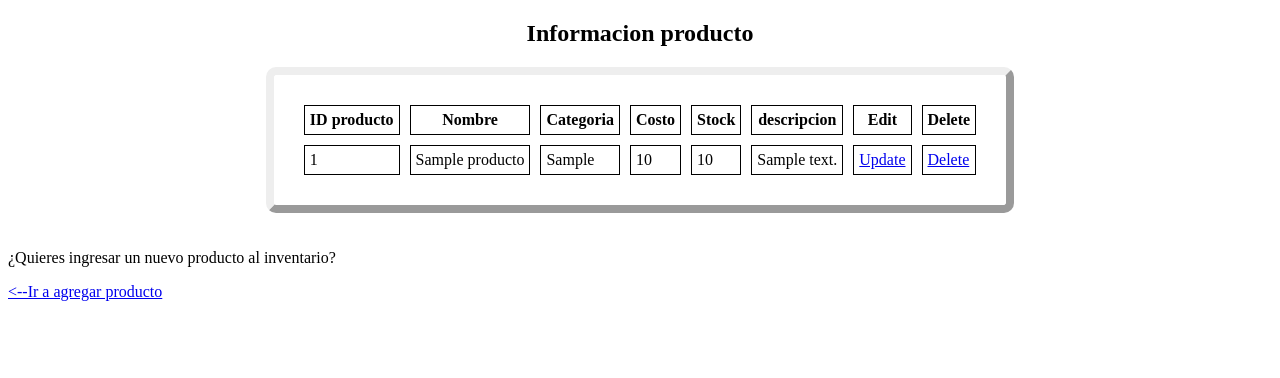
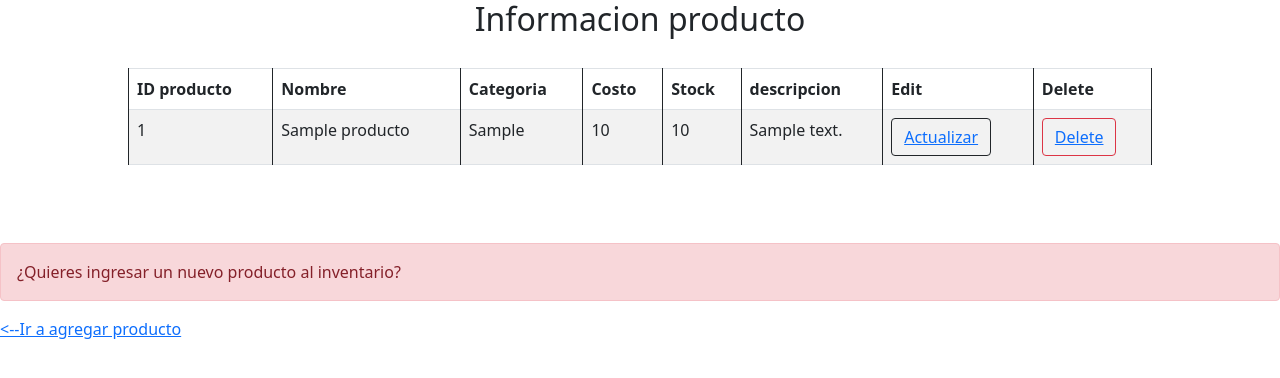
Before and after one commit to jorge9412/Tienda_Online_Pascual, a Django app: page /mostrar_productos/ in a window 1280 px wide. Shown: the top 378 px of the page. Run offline with Django 4.2, Linux system fonts and the light colour scheme; tables that the repository leaves empty hold one stand-in row (values such as "Sample post").

Commit message:
ajustando estilos en las tablas

```diff
--- a/inventario/templates/delete_product.html
+++ b/inventario/templates/delete_product.html
@@ -14,7 +14,7 @@
 
         <br><br>
         <div class="alert alert-danger" role="alert">
-            ¿Esta seguro de eliminar el producto "{{ producto.name}}"?
+            <h1 align = "center">¿Esta seguro de eliminar el producto "{{ producto.name}}"?<h1/>
         </div>
 
         <p>
--- a/inventario/templates/show_products.html
+++ b/inventario/templates/show_products.html
@@ -5,15 +5,18 @@
     <meta charset="UTF-8">
     <meta http-equiv="X-UA-Compatible" content="IE=edge">
     <meta name="viewport" content="width=device-width, initial-scale=1.0">
+    <link href="https://cdn.jsdelivr.net/npm/bootstrap@5.0.0-beta1/dist/css/bootstrap.min.css" rel="stylesheet" crossorigin="anonymous">
+    <script src="https://cdn.jsdelivr.net/npm/bootstrap@5.0.0-beta1/dist/js/bootstrap.bundle.min.js"crossorigin="anonymous"></script>
     <title>Search Employee</title>
 </head>
 <style>
+
+
     table {
-        border: 8px outset;
-        border-radius: 10px;
+        border: 0px outset;
         border-spacing: 10px;
-        padding: 20px;
-        margin-left: auto;
+        padding: 200px;
+        margin-left: 100px;
         margin-right: auto;
     }
 
@@ -26,7 +29,8 @@
 
 <body>
     <h2 style="text-align:center"> Informacion producto </h2>
-    <table align="center" style="margin: 0px auto;">
+    <div class="table-wrapper-scroll-y my-custom-scrollbar">
+        <table  style=" width: 80vw; margin: 30px auto; " align="center" class="table table-bordered table-striped">
             <thead>
                 <tr>
                     <th>ID producto</th>
@@ -49,25 +53,29 @@
                     <td>{{producto.cantidad_stock}}</td>
                     <td>{{producto.description}}</td>
                     <td>
-                    <a href="/editar_producto/{{producto.pk}}">Update</a>
+
+                        <button class="btn btn-outline-dark"><a href="/editar_producto/{{producto.pk}}">Actualizar</a></button>
                     </td>
                     <td>
-                    <a href="/eliminar_producto/{{producto.pk}}">Delete</a>
+
+                        <button type="button" class="btn btn-outline-danger"><a href="/eliminar_producto/{{producto.pk}}">Delete</a></button>
                     </td>
                 </tr>
                 {% endfor %}
             </tbody>
         </table>
-
+    <div/>
     <br><br>
+    <div>
         <div class="alert alert-danger" role="alert">
             ¿Quieres ingresar un nuevo producto al inventario?
         </div>
-
+    <div/>
     <p>
         <a href="{% url 'add-prods' %}"><--Ir a agregar producto</a>
     </p>
 
+
 </body>
 
 </html>
--- a/inventario/views.py
+++ b/inventario/views.py
@@ -38,7 +38,7 @@
         return render (request, "add_products.html")
 
 def editar_producto(request,pk):
-    producto = Productos.objects.get(id=pk)
+    producto = Productos.objects.get(id_producto=pk)
     if request.method == 'POST':
 
         producto.name = request.POST["nombre"]
@@ -59,7 +59,7 @@
 
 def eliminar_producto(request, pk):
 
-    producto = Productos.objects.get(id=pk)
+    producto = Productos.objects.get(id_producto=pk)
 
     if request.method == 'POST':
         producto.delete()
--- a/tienda_online/settings.py
+++ b/tienda_online/settings.py
@@ -79,8 +79,8 @@
 DATABASES = {
 	'default': {
 		'ENGINE': 'django.db.backends.postgresql_psycopg2',
-		'NAME' : 'prueba2',
-		'USER' : 'jorge',
+		'NAME' : 'TiendaOnlineBD',
+		'USER' : 'postgres',
 		'PASSWORD' : 'coke24838014',
 		'HOST' : 'localhost',
 		'PORT' : 5432,
```
Also changed, not shown: inventario/templates/add_products.html (+14 -11 lines), inventario/templates/edit_product.html (+9 -9 lines). Lines whose indentation alone changed are shown as unchanged.
